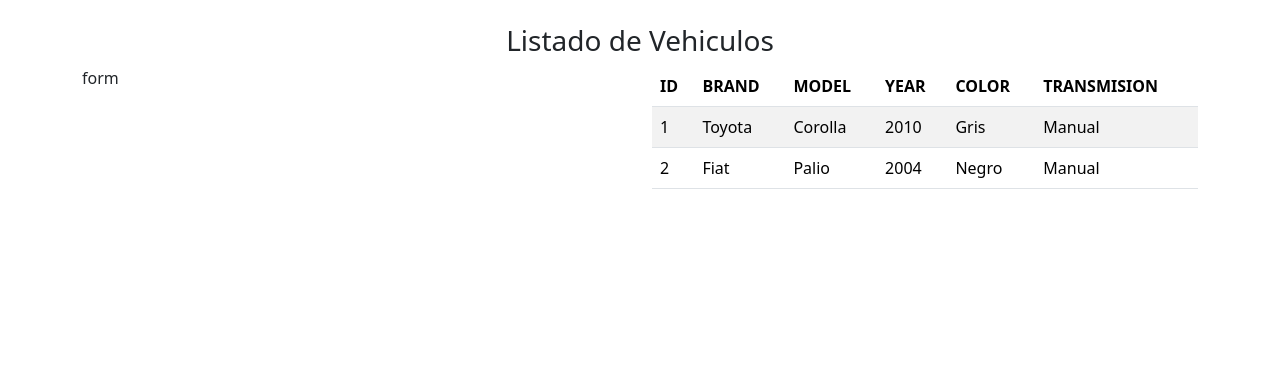
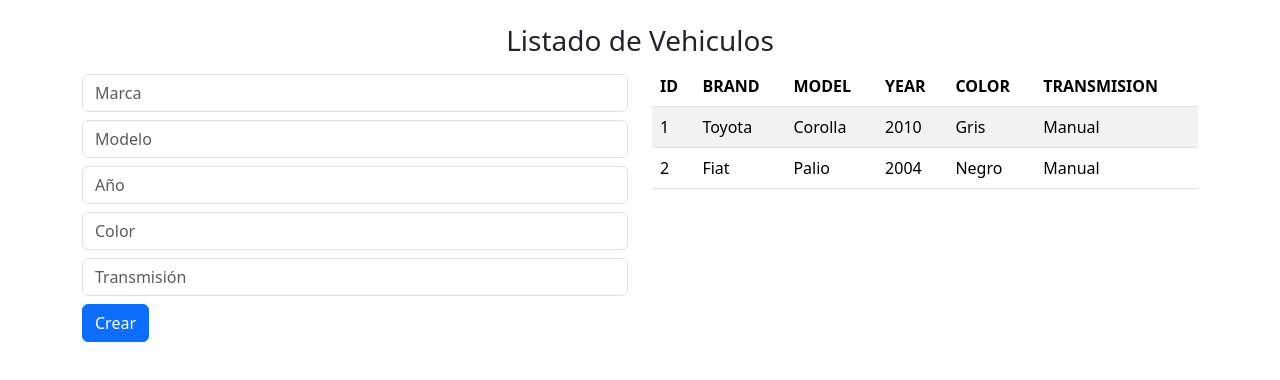
Before and after one commit to salvadorbravo09/GarageApp, an Angular app in the folder web/: page / in a window 1280 px wide. Shown: the top 380 px of the page. Built offline with nearby package versions, Linux system fonts and the light colour scheme.

Commit message:
feat: create form for add new vehicle

```diff
--- a/web/src/app/components/garage-app.component.html
+++ b/web/src/app/components/garage-app.component.html
@@ -2,7 +2,7 @@
   <h3 class="text-center my-2">{{ title }}</h3>
   <div class="row">
     <div class="col">
-      form
+      <app-vehicle-form (newVehicleEventEmitter)="addVehicle($event)"></app-vehicle-form>
     </div>
     <div class="col">
       <div *ngIf="vehicles.length === 0" class="alert alert-warning">
--- a/web/src/app/components/garage-app.component.ts
+++ b/web/src/app/components/garage-app.component.ts
@@ -3,11 +3,12 @@ import { Vehicle } from '../models/vehicle';
 import { VehicleService } from '../services/vehicle.service';
 import { CommonModule } from '@angular/common';
 import { VehicleComponent } from './vehicle/vehicle.component';
+import { VehicleFormComponent } from './vehicle-form/vehicle-form.component';
 
 @Component({
   selector: 'app-garage-app',
   standalone: true,
-  imports: [CommonModule, VehicleComponent],
+  imports: [CommonModule, VehicleComponent, VehicleFormComponent],
   templateUrl: './garage-app.component.html',
 })
 export class GarageAppComponent implements OnInit {
@@ -22,4 +23,8 @@ export class GarageAppComponent implements OnInit {
       .findAll()
       .subscribe((vehicle) => (this.vehicles = vehicle));
   }
+
+  addVehicle(vehicle: Vehicle) {
+    this.vehicles = [...this.vehicles, { ...vehicle, id: new Date().getTime() }];
+  }
 }
--- a/web/src/app/components/vehicle-form/vehicle-form.component.html
+++ b/web/src/app/components/vehicle-form/vehicle-form.component.html
@@ -1 +1,49 @@
-<p>vehicle-form works!</p>
+<form (ngSubmit)="onSubmit()">
+  <div>
+    <input
+      class="form-control my-2"
+      placeholder="Marca"
+      name="brand"
+      [(ngModel)]="vehicle.brand"
+    />
+  </div>
+  <div>
+    <input
+      class="form-control my-2"
+      placeholder="Modelo"
+      name="model"
+      [(ngModel)]="vehicle.model"
+    />
+  </div>
+  <div>
+    <input
+      class="form-control my-2"
+      placeholder="Año"
+      name="year"
+      [(ngModel)]="vehicle.year"
+      type="number"
+    />
+  </div>
+  <div>
+    <input
+      class="form-control my-2"
+      placeholder="Color"
+      name="color"
+      [(ngModel)]="vehicle.color"
+    />
+  </div>
+  <div>
+    <input
+      class="form-control my-2"
+      placeholder="Transmisión"
+      name="transmision"
+      [(ngModel)]="vehicle.transmision"
+    />
+  </div>
+
+  <div>
+    <button type="submit" class="btn btn-primary">
+      Crear
+    </button>
+  </div>
+</form>
--- a/web/src/app/components/vehicle-form/vehicle-form.component.ts
+++ b/web/src/app/components/vehicle-form/vehicle-form.component.ts
@@ -1,11 +1,25 @@
-import { Component } from '@angular/core';
+import { Component, EventEmitter, Output } from '@angular/core';
+import { FormsModule } from '@angular/forms';
+import { Vehicle } from '../../models/vehicle';
 
 @Component({
   selector: 'app-vehicle-form',
   standalone: true,
-  imports: [],
-  templateUrl: './vehicle-form.component.html'
+  imports: [FormsModule],
+  templateUrl: './vehicle-form.component.html',
 })
 export class VehicleFormComponent {
+  vehicle: Vehicle;
 
+  @Output()
+  newVehicleEventEmitter: EventEmitter<Vehicle> = new EventEmitter();
+
+  constructor() {
+    this.vehicle = new Vehicle();
+  }
+
+  onSubmit(): void {
+    this.newVehicleEventEmitter.emit(this.vehicle);
+    console.log(this.vehicle);
+  }
 }
```
